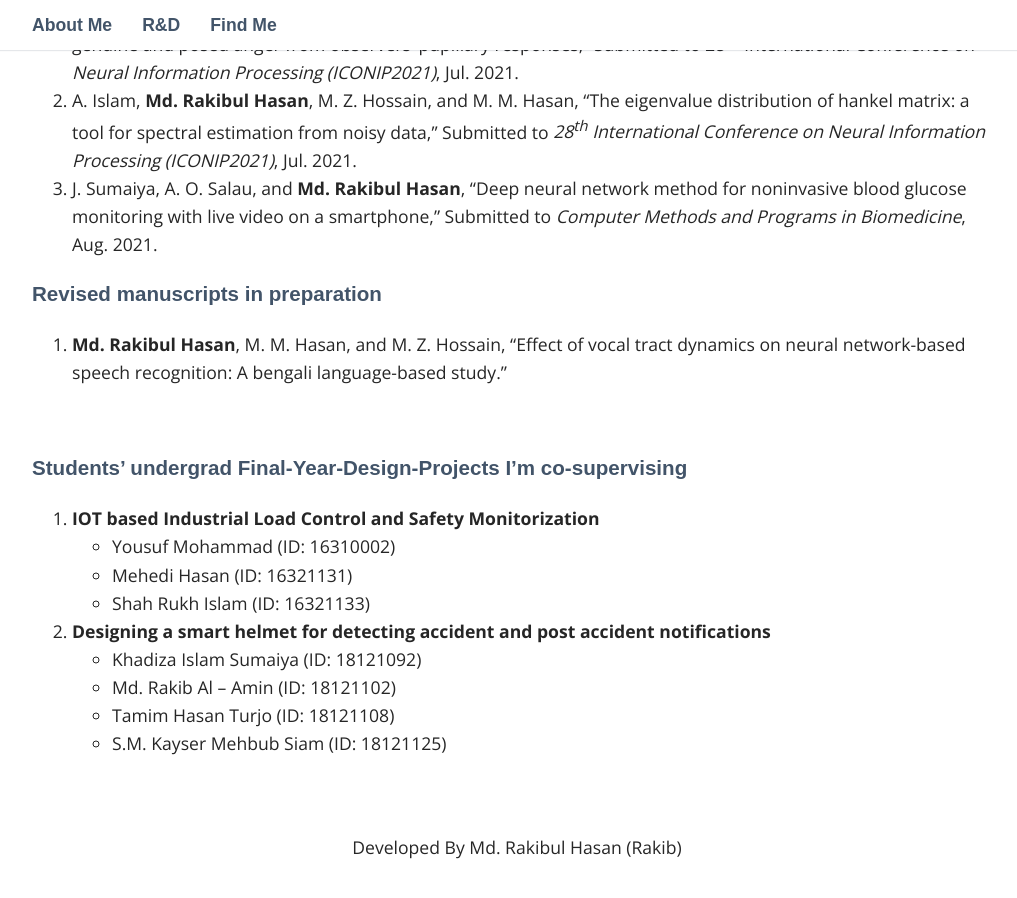
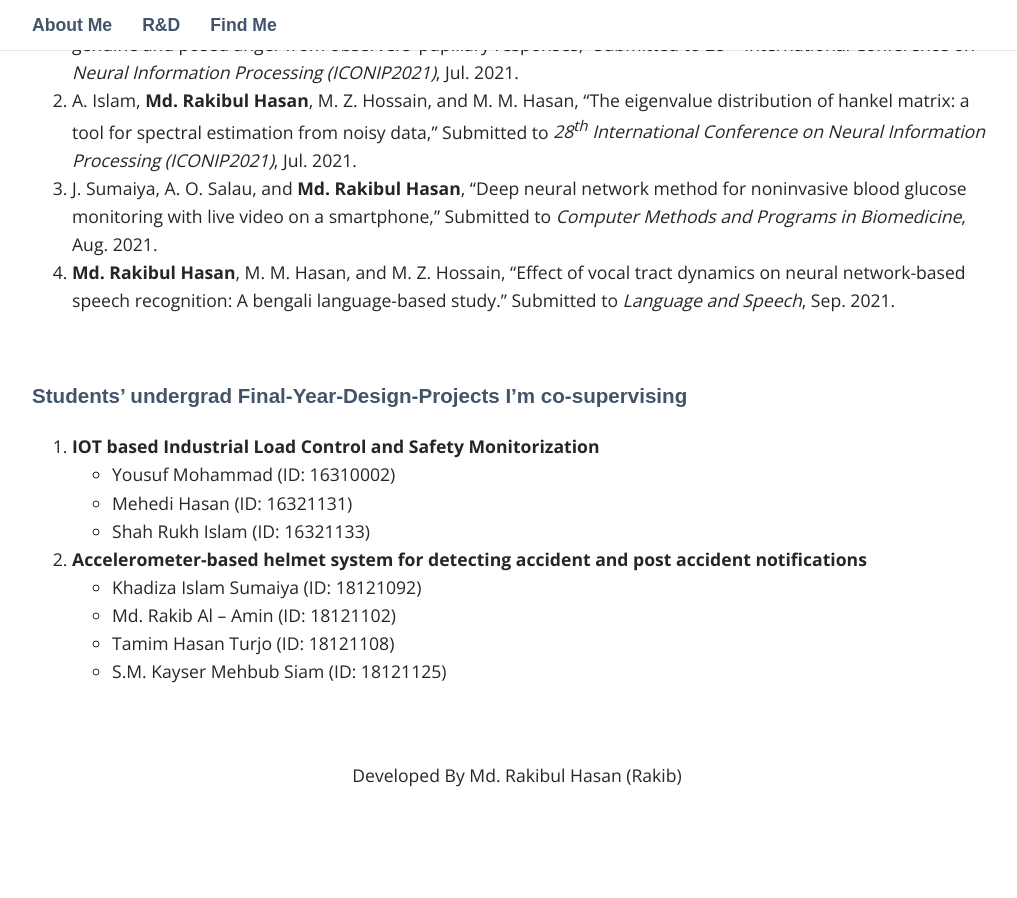
Before and after one commit to hasan-rakibul/hasan-rakibul.github.io, a Jekyll site: the page built from _pages/02_R&D.md, in a window 1280 px wide and 900 px high, scrolled down 667 px. Shown: the whole window, without its empty margins (123-1140 px from the left). Built offline with Jekyll 4.4.1, drawn with Linux system fonts in a browser that asks for light colours; some web fonts are replaced; after the commit the page ends 1513 px from its top, so only the background shows below that.

Commit message:
vocal tract submitted

```diff
--- a/_pages/02_R&D.md
+++ b/_pages/02_R&D.md
@@ -14,9 +14,11 @@
 1. F. Wu, **Md. Rakibul Hasan**, and M. Z. Hossain, “An evolutionary-based neural network for distinguishing between genuine and posed anger from observers’ pupillary responses,” Submitted to _28<sup>th</sup> International Conference on Neural Information Processing (ICONIP2021)_, Jul. 2021.
 2. A. Islam, **Md. Rakibul Hasan**, M. Z. Hossain, and M. M. Hasan, “The eigenvalue distribution of hankel matrix: a tool for spectral estimation from noisy data,” Submitted to _28<sup>th</sup> International Conference on Neural Information Processing (ICONIP2021)_, Jul. 2021.
 3. J. Sumaiya, A. O. Salau, and **Md. Rakibul Hasan**, "Deep neural network method for noninvasive blood glucose monitoring with live video on a smartphone," Submitted to _Computer Methods and Programs in Biomedicine_, Aug. 2021.
+4. **Md. Rakibul Hasan**, M. M. Hasan, and M. Z. Hossain, “Effect of vocal tract dynamics on neural network-based speech recognition: A bengali language-based study.” Submitted to _Language and Speech_, Sep. 2021.
 
+<!--
 ### Revised manuscripts in preparation
-1. **Md. Rakibul Hasan**, M. M. Hasan, and M. Z. Hossain, “Effect of vocal tract dynamics on neural network-based speech recognition: A bengali language-based study.”
+-->
 
 &nbsp;
 
@@ -25,7 +27,7 @@
  * Yousuf Mohammad (ID: 16310002)
  * Mehedi Hasan (ID: 16321131)
  * Shah Rukh Islam (ID: 16321133)
-2. **Designing a smart helmet for detecting accident and post accident notifications**
+2. **Accelerometer-based helmet system for detecting accident and post accident notifications**
  * Khadiza Islam Sumaiya (ID: 18121092)
  * Md. Rakib Al – Amin (ID: 18121102)
  * Tamim Hasan Turjo (ID: 18121108)
```
